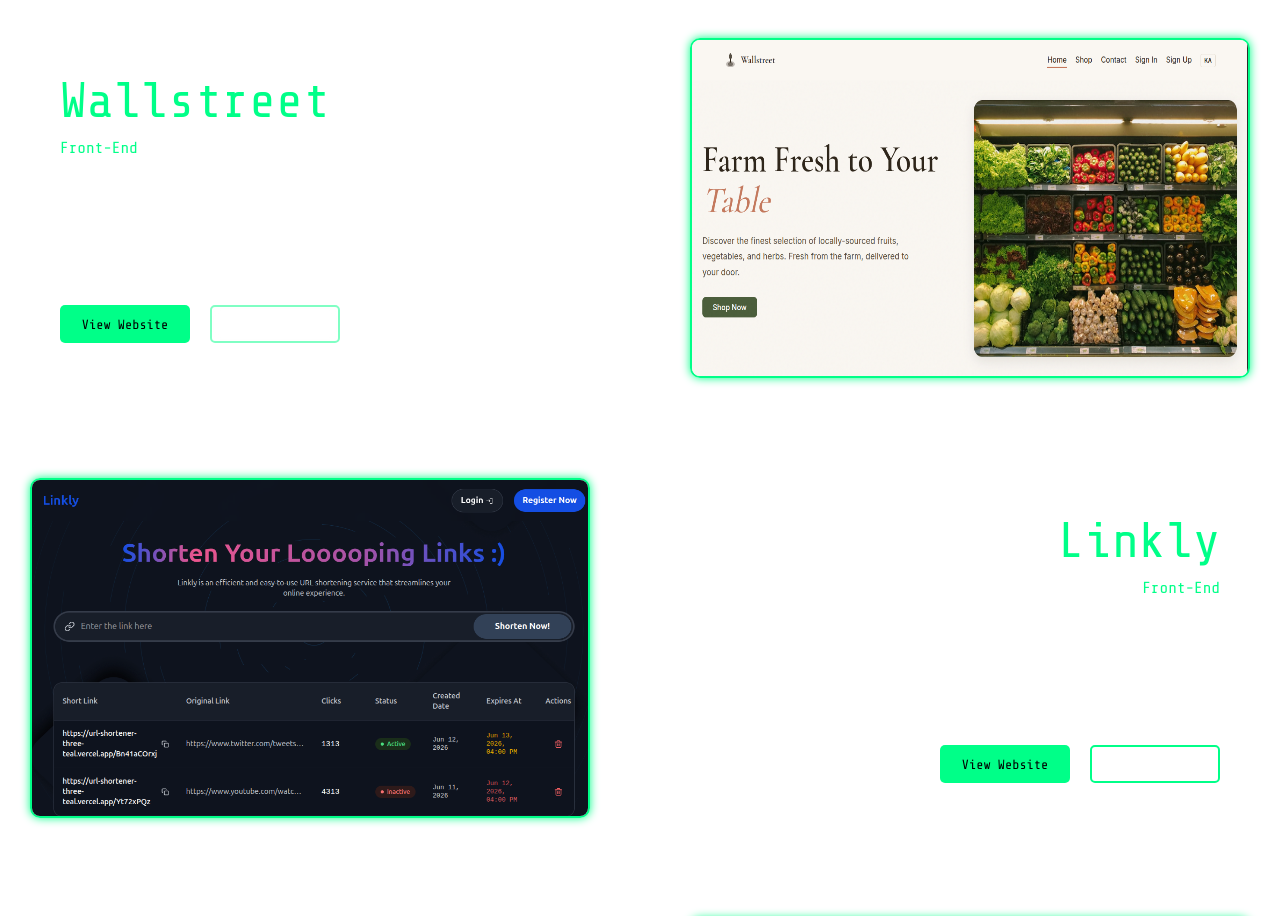
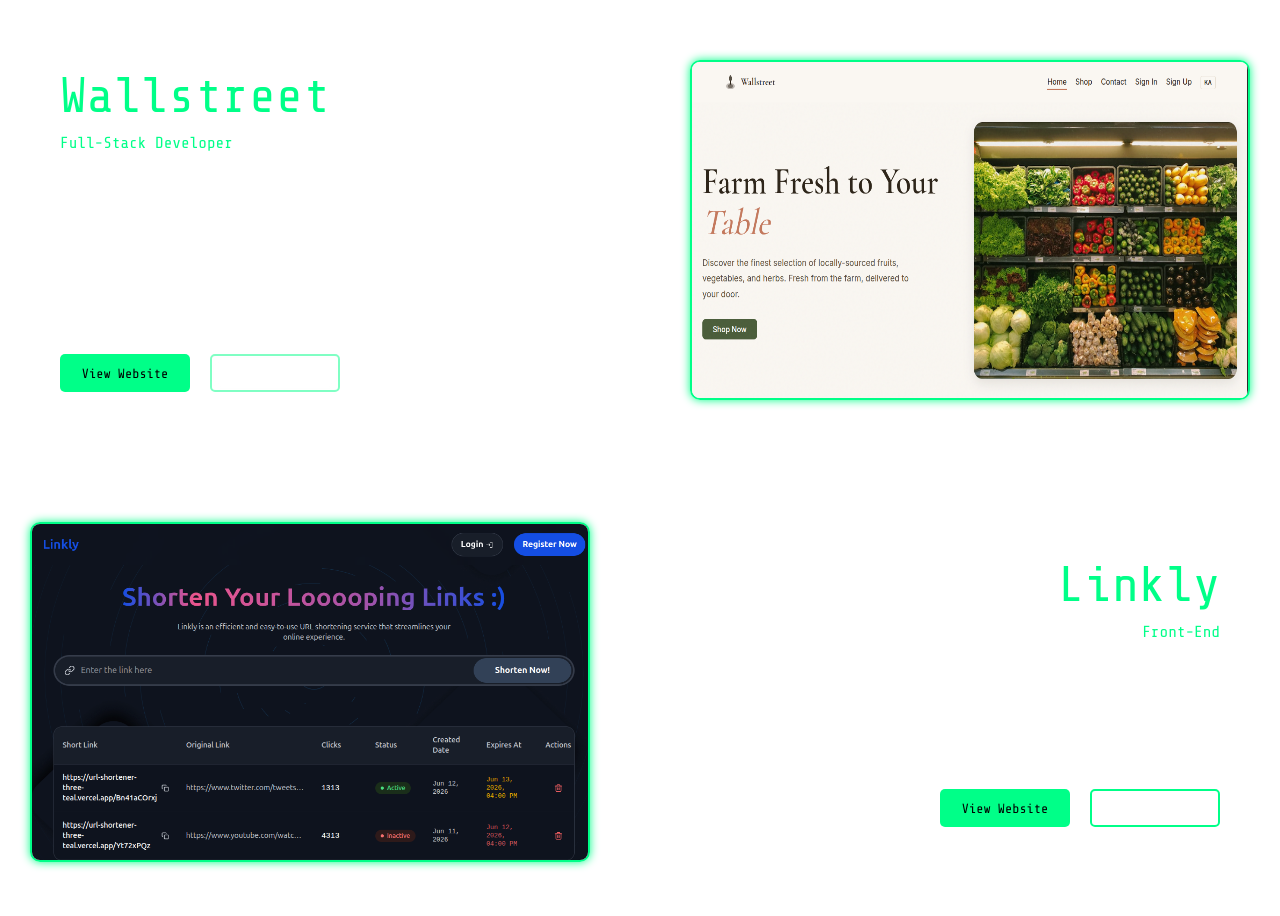
Before and after one commit to GiorgiGochitidze/cv-website, a Next.js app: page / in a window 1280 px wide. Shown: the part 1780-2696 px from the top of the page. Built offline with nearby package versions, Linux system fonts and the light colour scheme.

Commit message:
feat: added wallstreet to the projects and corrected description

```diff
--- a/src/components/Portfolio/Portfolio.tsx
+++ b/src/components/Portfolio/Portfolio.tsx
@@ -18,9 +18,8 @@ const Portfolio = () => {
           flexDirectionSide={"row-reverse"}
           projectHeader={"Wallstreet"}
           imageUrl={"/images/Projects/wstreet.png"}
-          projectDescription={`A sleek, high performance URL shortening web application, built entirely with Next.js ecosystem. Leveraging NextJS Route Handlers for a serverless backend architecture and MongoDB
-            for ultra-fast link generation and persistance, the platform features UI with real-time click and expiration status tracking`}
-          position={"Front-End"}
+          projectDescription={`Full-Stack Developer for a production-ready B2B e-commerce platform tailoring food wholesale services to restaurants and hotels by placing order from website. Built highly performant, fully responsive interface featuring a robust user authentication flow and custom multi-language translation supporting Georgian, English, and Russian. Developed an integrated admin management panel to dynamically manipulate product pricing, control inventory states, and handle localized content routing seamlessly without hardcoded variables`}
+          position={"Full-Stack Developer"}
           date={"May 12 2026 - Paused"}
           githubLink={""}
           websiteLink={"https://wstreet.netlify.app/en"}
```
